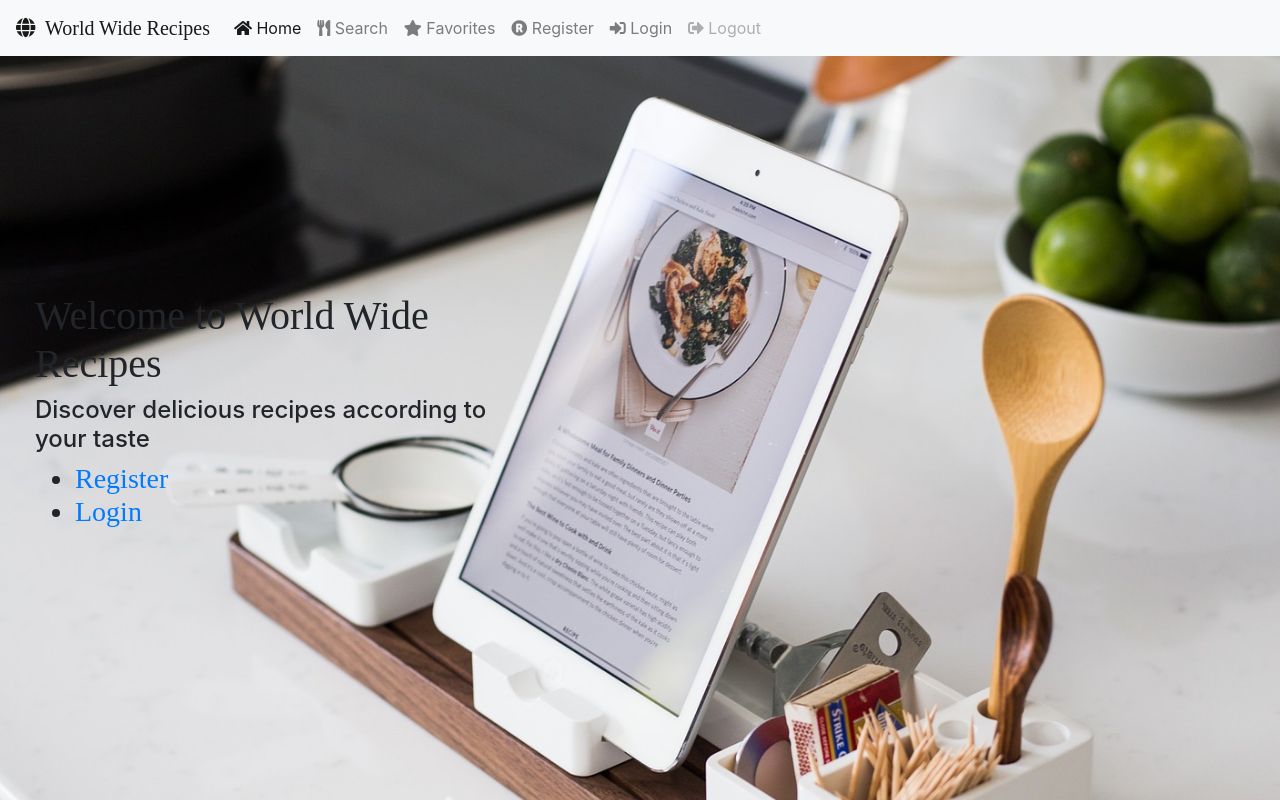
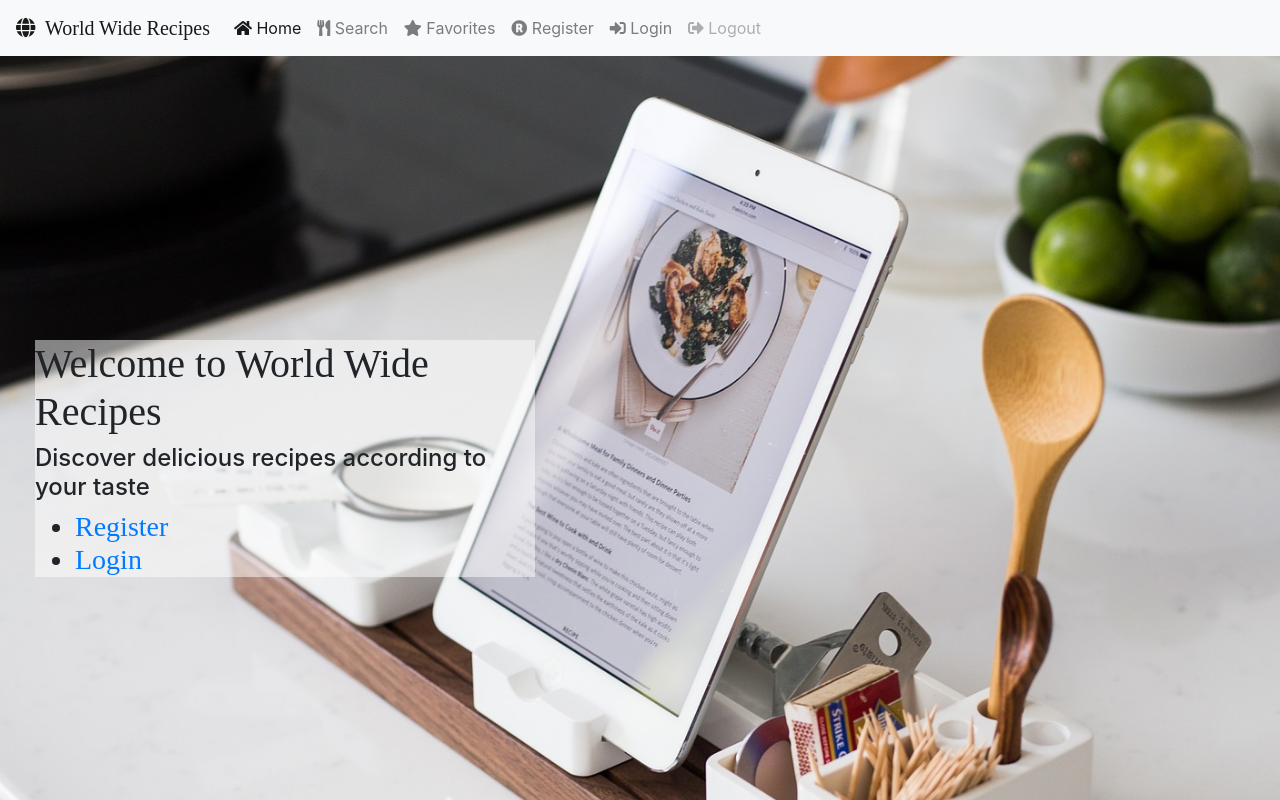
Before and after one commit to puthalalitha/recipe-project, a Flask app: page / in a window 1280 px wide. Run offline with Flask 2, Linux system fonts and the light colour scheme; some libraries are stand-ins or nearby versions.

Commit message:
modified HTML templates.

```diff
--- a/templates/base.html
+++ b/templates/base.html
@@ -23,9 +23,9 @@
         width:50%;
       }
 */
-      /*#homepage-block{
-        background-color: rgba(23, 138, 0, .5)
-      }*/
+      #homepage-block{
+        background-color: rgba(255, 255, 255, .5)
+      }
 
       .favorites{
         background-color: rgba(174, 202, 199, .5);
--- a/templates/homepage.html
+++ b/templates/homepage.html
@@ -2,7 +2,7 @@
 {% block content %}
 <div class="bg_picture5"></div>
 <div class="spaced" style="width:40%">
-<br><br><br><br><br><br><br><br><br><div id="homepage-block"
+<br><br><br><br><br><br><br><br><br><br><br><div id="homepage-block"
    id="homepage-title"><h1>Welcome to World Wide Recipes</h1>
    <h4>Discover delicious recipes according to your taste</h4>
  	  <h3><div>
--- a/templates/register.html
+++ b/templates/register.html
@@ -11,10 +11,6 @@
   </h3>
 
  -->
-
-
-
-
 
   <div class="bg_picture4"></div>
  <div class="spaced" style="width:40%">
--- a/templates/search.html
+++ b/templates/search.html
@@ -16,7 +16,7 @@
 
     <!-- Cusine Type: -->
       <select class="form-control form-control-lg" name="cuisine_type">
-        <option value="">Cusine Type</option>
+        <option value="">Cuisine Type</option>
         <option value="african">African</option>
         <option value="chinese">Chinese</option>
         <option value="japanese">Japanese</option>
```
